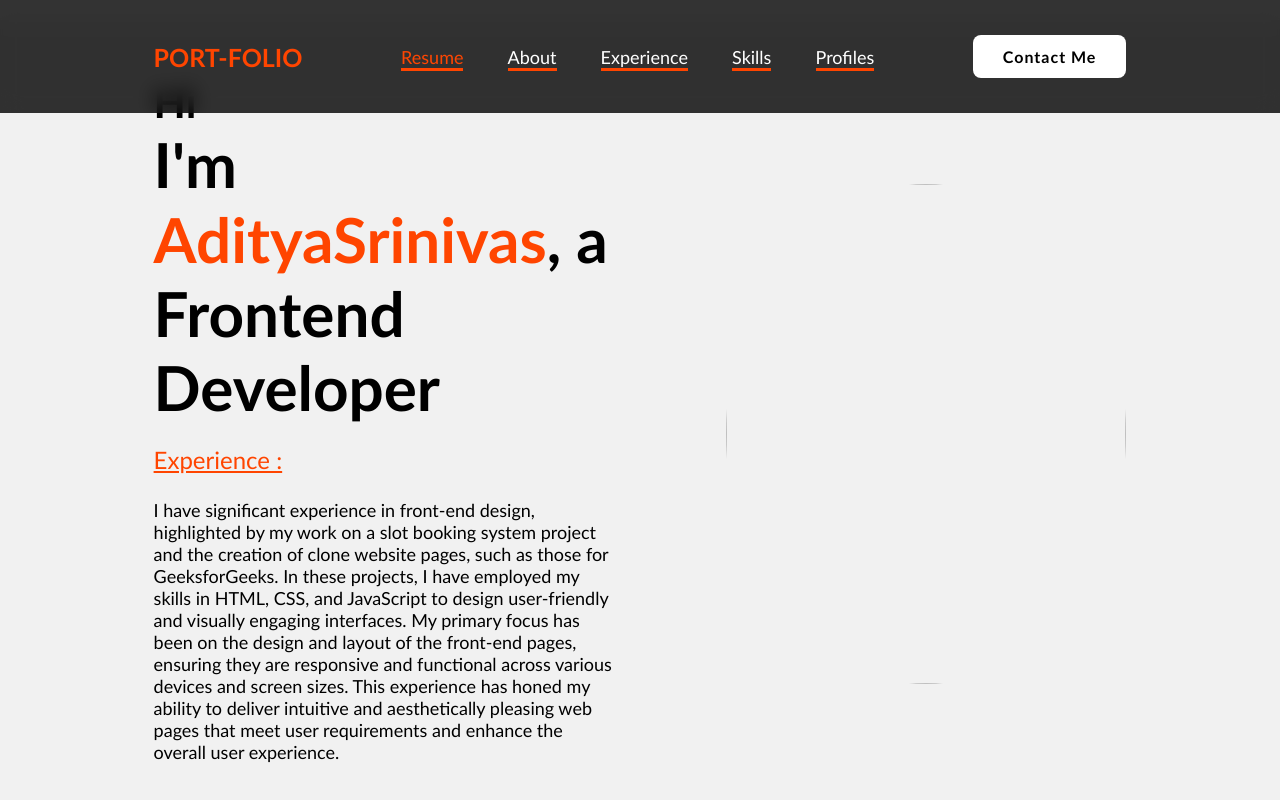
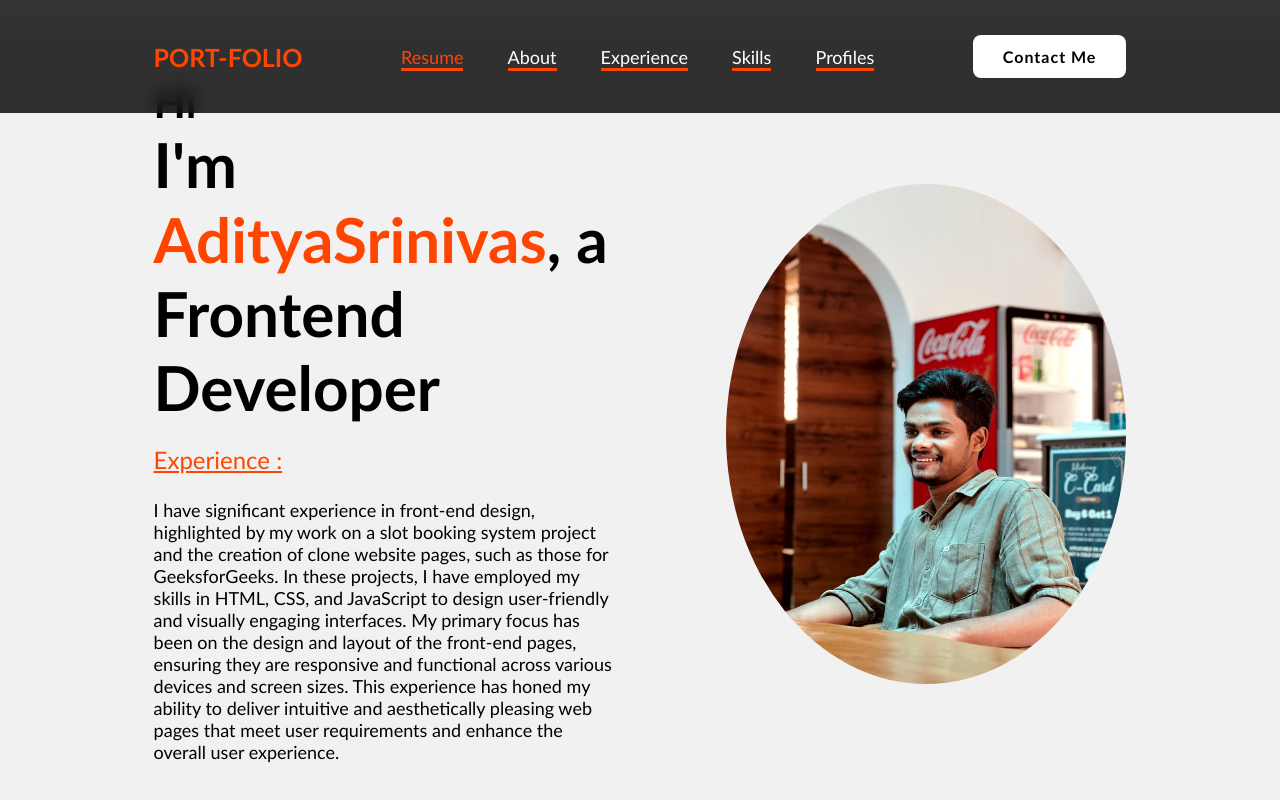
Before and after one commit to jagarapu-Adityasrinivas/portfolio, a plain HTML site: page index.html in a window 1280 px wide. Shown: the top 800 px of the page. Drawn offline with nearby package versions, Linux system fonts and the light colour scheme; the site is published under a folder, as on GitHub Pages, so addresses that start at the root find nothing.

Commit message:
Update index.html

```diff
--- a/index.html
+++ b/index.html
@@ -33,7 +33,7 @@
          </p>
     </div>
     <div class="img-box">
-        <img src="/profile.1.jpg" alt="">
+        <img src="profile.1.jpg" alt="">
     </div>
 </section>
 
```
